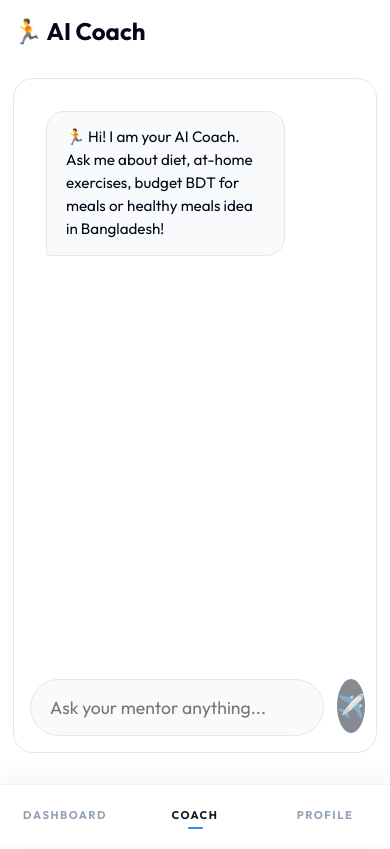
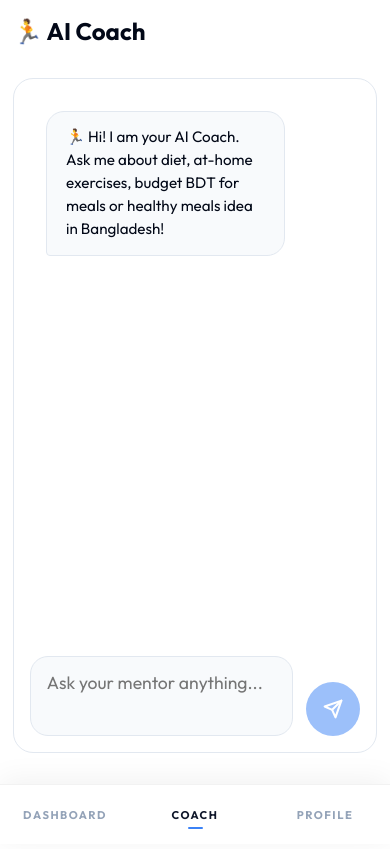
Before and after one commit to TIShohan/calorietracker, a Next.js app: page /suggestions in a window 390 px wide. Built offline with nearby package versions, Linux system fonts and the light colour scheme.

Commit message:
trakc input box fixed 90%

```diff
--- a/src/app/globals.css
+++ b/src/app/globals.css
@@ -43,21 +43,8 @@ body {
 /* Ensure content is not hidden by fixed bottom nav on mobile */
 .main-content {
   padding-bottom: 80px;
-  animation: pageTransition 0.5s cubic-bezier(0.4, 0, 0.2, 1);
 }
 
-@keyframes pageTransition {
-  from {
-    opacity: 0;
-    transform: translateY(10px) scale(0.99);
-    filter: blur(4px);
-  }
-  to {
-    opacity: 1;
-    transform: translateY(0) scale(1);
-    filter: blur(0);
-  }
-}
 
 @media (min-width: 900px) {
   .main-content { padding-bottom: 0px; }
--- a/src/app/page.module.css
+++ b/src/app/page.module.css
@@ -272,25 +272,28 @@
 .form {
   display: flex;
   gap: 0.8rem;
+  align-items: flex-start;
 }
 
 @media (max-width: 600px) {
   .form {
     flex-direction: column;
     gap: 0.6rem;
+    align-items: stretch;
   }
 
   .input {
-    padding: 1.1rem 1.2rem;
+    padding: 1rem 1.2rem;
     font-size: 1.1rem;
+    min-height: 56px;
   }
 
   .button {
     width: 100%;
     justify-content: center;
-    padding: 1.1rem;
+    padding: 0.8rem;
     font-size: 1.1rem;
-    height: 3.5rem;
+    height: 56px;
   }
 }
 
@@ -299,11 +302,16 @@
   background: var(--surface-color);
   border: 1px solid var(--border-color);
   color: var(--text-main);
-  padding: 0.9rem 1.1rem;
-  border-radius: 10px;
+  padding: 0.8rem 1.1rem;
+  border-radius: 12px;
   font-size: 0.95rem;
   outline: none;
   transition: border-color 0.2s, box-shadow 0.2s;
+  resize: none;
+  overflow: hidden;
+  line-height: 1.5;
+  min-height: 48px;
+  font-family: inherit;
 }
 
 .input:focus {
@@ -314,14 +322,17 @@
 .button {
   background: var(--primary-color);
   color: var(--button-text);
-  padding: 0 1.2rem;
+  padding: 0 1.5rem;
   font-size: 0.95rem;
   font-weight: 600;
-  border-radius: 10px;
+  border-radius: 12px;
   display: flex;
   align-items: center;
   gap: 0.4rem;
   white-space: nowrap;
+  height: 48px;
+  cursor: pointer;
+  border: none;
 }
 
 .button:hover:not(:disabled) {
--- a/src/app/suggestions/page.js
+++ b/src/app/suggestions/page.js
@@ -1,6 +1,6 @@
 "use client";
 
-import { useState, useEffect, useRef } from 'react';
+import { useState, useEffect, useRef, useLayoutEffect } from 'react';
 import styles from './page.module.css';
 import { getLogForDate, getCalorieGoal } from '../../lib/storage';
 
@@ -17,6 +17,7 @@ export default function SuggestionsPage() {
     { role: 'ai', text: '🏃 Hi! I am your AI Coach. Ask me about diet, at-home exercises, budget BDT for meals or healthy meals idea in Bangladesh!' }
   ]);
   const [inputMessage, setInputMessage] = useState('');
+  const textareaRef = useRef(null);
   const [loading, setLoading] = useState(false);
   const [toast, setToast] = useState(null);
 
@@ -62,6 +63,20 @@ export default function SuggestionsPage() {
     }
   };
 
+  useLayoutEffect(() => {
+    if (textareaRef.current) {
+      textareaRef.current.style.height = 'auto';
+      textareaRef.current.style.height = Math.min(textareaRef.current.scrollHeight + 2, 150) + 'px';
+    }
+  }, [inputMessage]);
+
+  const handleKeyDown = (e) => {
+    if (e.key === 'Enter' && !e.shiftKey) {
+      e.preventDefault();
+      handleSendMessage(e);
+    }
+  };
+
   return (
     <div className={styles.container}>
       {toast && <Toast message={toast.message} type={toast.type} onDone={() => setToast(null)} />}
@@ -86,16 +101,19 @@ export default function SuggestionsPage() {
         </div>
 
         <form onSubmit={handleSendMessage} className={styles.inputArea}>
-          <input
-            type="text"
+          <textarea
+            ref={textareaRef}
             placeholder="Ask your mentor anything..."
             value={inputMessage}
             onChange={(e) => setInputMessage(e.target.value)}
+            onKeyDown={handleKeyDown}
             className={styles.msgInput}
             disabled={loading}
           />
           <button type="submit" className={styles.sendBtn} disabled={loading || !inputMessage.trim()}>
-            {loading ? '...' : '✈️'}
+            {loading ? '...' : (
+              <svg viewBox="0 0 24 24" width="20" height="20" stroke="currentColor" strokeWidth="2.5" fill="none" strokeLinecap="round" strokeLinejoin="round"><line x1="22" y1="2" x2="11" y2="13"></line><polygon points="22 2 15 22 11 13 2 9 22 2"></polygon></svg>
+            )}
           </button>
         </form>
       </div>
--- a/src/app/suggestions/page.module.css
+++ b/src/app/suggestions/page.module.css
@@ -83,7 +83,8 @@
   gap: 1rem;
 }
 
-.userMsg, .aiMsg {
+.userMsg,
+.aiMsg {
   max-width: 80%;
   display: flex;
   flex-direction: column;
@@ -130,6 +131,7 @@
   display: flex;
   gap: 0.8rem;
   padding-top: 1rem;
+  align-items: flex-end;
 }
 
 .msgInput {
@@ -137,20 +139,35 @@
   background: var(--surface-color);
   border: 1px solid var(--border-color);
   color: var(--text-main);
-  padding: 1rem 1.5rem;
-  border-radius: 30px;
+  padding: 0.75rem 1.2rem;
+  border-radius: 20px;
   outline: none;
   font-size: 1rem;
+  resize: none;
+  overflow-y: auto;
+  line-height: 1.5;
+  min-height: 48px;
+  font-family: inherit;
 }
 
 .sendBtn {
-  background: var(--primary-color);
+  background: #3b82f6;
+  /* Premium Chat Blue */
   color: white;
   width: 48px;
+  height: 48px;
   border-radius: 50%;
-  font-size: 1.2rem;
-  display: grid;
-  place-items: center;
+  flex-shrink: 0;
+  display: flex;
+  align-items: center;
+  justify-content: center;
+  padding: 0;
+  transition: all 0.2s;
+}
+
+.sendBtn:hover:not(:disabled) {
+  background: #2563eb;
+  transform: scale(1.05);
 }
 
 .sendBtn:disabled {
@@ -170,20 +187,53 @@
   animation: slideInRight 0.3s cubic-bezier(0.4, 0, 0.2, 1);
 }
 
-.success { background: #10b981; }
-.error { background: #ef4444; }
+.success {
+  background: #10b981;
+}
+
+.error {
+  background: #ef4444;
+}
 
 @keyframes slideInRight {
-  from { transform: translateX(100%); opacity: 0; }
-  to { transform: translateX(0); opacity: 1; }
+  from {
+    transform: translateX(100%);
+    opacity: 0;
+  }
+
+  to {
+    transform: translateX(0);
+    opacity: 1;
+  }
 }
 
 @media (max-width: 600px) {
-  .title { font-size: 1.5rem; }
-  .card { height: 80vh; padding: 1rem; }
-  .setupRow { flex-direction: column; margin-bottom: 1rem; gap: 0.8rem; }
-  .msgInput { padding: 1rem 1.2rem; font-size: 1.1rem; }
-  .sendBtn { width: 54px; height: 54px; font-size: 1.4rem; }
+  .title {
+    font-size: 1.5rem;
+  }
+
+  .card {
+    height: 80vh;
+    padding: 1rem;
+  }
+
+  .setupRow {
+    flex-direction: column;
+    margin-bottom: 1rem;
+    gap: 0.8rem;
+  }
+
+  .msgInput {
+    padding: 0.8rem 1rem;
+    font-size: 1.1rem;
+    min-height: 54px;
+    border-radius: 18px;
+  }
+
+  .sendBtn {
+    width: 54px;
+    height: 54px;
+  }
 }
 
 @media (max-width: 900px) {
```
Also changed, not shown: src/app/page.js (+19 -3 lines), 1 other file (tests, documents, lock files or other folders).
